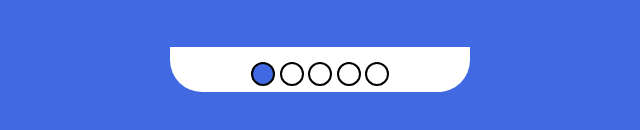
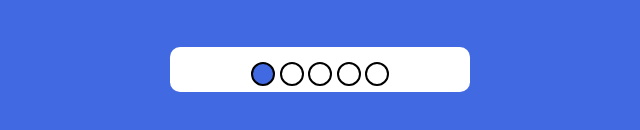
Before and after one commit to shreyapatelcs20/assignment-25-11-2022, a plain HTML site: page index.html in a window 1280 px wide. Shown: the part 172-302 px from the top of the page, 320-960 px from the left. Drawn offline with nearby package versions, Linux system fonts and the light colour scheme.

Commit message:
Update index.css

```diff
--- a/index.css
+++ b/index.css
@@ -50,7 +50,7 @@ body {
     width: 300px;
     text-align: center;
     margin: 50px;
-    border-radius: 0px 0px 32px 32px;
+    border-radius: 10px;
     background-color: rgb(255, 255, 255);
 }
 
```
